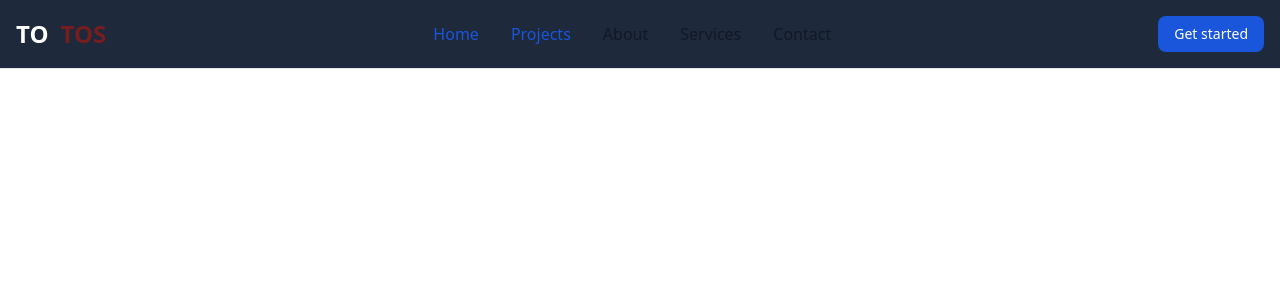
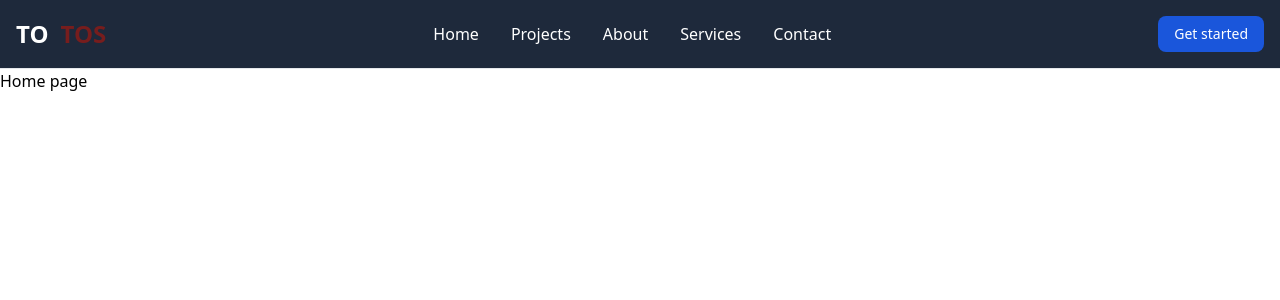
Before and after one commit to rakibulislam8226/totos, a Vue app in the folder frontend/: page / in a window 1280 px wide. Shown: the top 300 px of the page. Built offline with nearby package versions, Linux system fonts and the light colour scheme.

Commit message:
Home sections added with vue and routes

```diff
--- /dev/null
+++ b/frontend/src/router/home/routes.js
@@ -0,0 +1,3 @@
+export default [
+    { path: '', component: () => import('../../views/home/home.vue') },
+];
--- a/frontend/src/router/index.js
+++ b/frontend/src/router/index.js
@@ -1,4 +1,5 @@
 import {createRouter, createWebHistory} from 'vue-router';
+import HomeRoutes from './home/routes';
 import ProjectsRoutes from './projects/routes';
 import AboutRoutes from './about/routes';
 import ContactRoutes from './contact/routes';
@@ -7,6 +8,10 @@ import ServiceRoutes from './service/routes';
 const router = createRouter({
   history: createWebHistory(import.meta.env.BASE_URL),
   routes: [
+    {
+      path: '/',
+      children: HomeRoutes
+    },
     {
       path: '/projects',
       children: ProjectsRoutes
--- a/frontend/src/views/base/navbar.vue
+++ b/frontend/src/views/base/navbar.vue
@@ -1,6 +1,6 @@
 <template>
   <nav
-    class="bg-slate-800 dark:bg-gray-900 fixed w-full z-20 top-0 start-0 border-b border-gray-200 dark:border-gray-600"
+    class="bg-slate-800 dark:bg-gray-900 w-full z-20 top-0 start-0 border-b border-gray-200 dark:border-gray-600"
   >
     <div
       class="max-w-screen-xl flex flex-wrap items-center justify-between mx-auto p-4"
@@ -21,6 +21,7 @@
         <button
           type="button"
           class="text-white bg-blue-700 hover:bg-blue-800 focus:ring-4 focus:outline-none focus:ring-blue-300 font-medium rounded-lg text-sm px-4 py-2 text-center dark:bg-blue-600 dark:hover:bg-blue-700 dark:focus:ring-blue-800"
+          disabled
         >
           Get started
         </button>
@@ -59,15 +60,17 @@
           <li>
             <RouterLink
               to="/"
-              class="block py-2 px-3 text-white bg-blue-700 rounded md:bg-transparent md:text-blue-700 md:p-0 md:dark:text-blue-500"
               aria-current="page"
+              :class="inactiveClass"
+              :activeClass="activeClass"
               >Home</RouterLink
             >
           </li>
           <li>
             <RouterLink
               to="/projects"
-              class="block py-2 px-3 text-white bg-blue-700 rounded md:bg-transparent md:text-blue-700 md:p-0 md:dark:text-blue-500"
+              :class="inactiveClass"
+              :activeClass="activeClass"
               aria-current="page"
               >Projects</RouterLink
             >
@@ -75,21 +78,24 @@
           <li>
             <RouterLink
               to="/about"
-              class="block py-2 px-3 text-gray-900 rounded hover:bg-gray-100 md:hover:bg-transparent md:hover:text-blue-700 md:p-0 md:dark:hover:text-blue-500 dark:text-white dark:hover:bg-gray-700 dark:hover:text-white md:dark:hover:bg-transparent dark:border-gray-700"
+              :class="inactiveClass"
+              :activeClass="activeClass"
               >About</RouterLink
             >
           </li>
           <li>
             <RouterLink
               to="/service"
-              class="block py-2 px-3 text-gray-900 rounded hover:bg-gray-100 md:hover:bg-transparent md:hover:text-blue-700 md:p-0 md:dark:hover:text-blue-500 dark:text-white dark:hover:bg-gray-700 dark:hover:text-white md:dark:hover:bg-transparent dark:border-gray-700"
+              :class="inactiveClass"
+              :activeClass="activeClass"
               >Services</RouterLink
             >
           </li>
           <li>
             <RouterLink
               to="/contact"
-              class="block py-2 px-3 text-gray-900 rounded hover:bg-gray-100 md:hover:bg-transparent md:hover:text-blue-700 md:p-0 md:dark:hover:text-blue-500 dark:text-white dark:hover:bg-gray-700 dark:hover:text-white md:dark:hover:bg-transparent dark:border-gray-700"
+              :class="inactiveClass"
+              :activeClass="activeClass"
               >Contact</RouterLink
             >
           </li>
@@ -98,3 +104,17 @@
     </div>
   </nav>
 </template>
+
+<script>
+export default {
+  name: "Navbar",
+  computed: {
+    activeClass() {
+      return "block py-2 px-3 text-white bg-blue-700 rounded md:bg-transparent text-blue-700 md:p-0 dark:text-blue-300";
+    },
+    inactiveClass() {
+      return "block py-2 px-3 text-white  rounded hover:bg-gray-100 md:hover:bg-transparent md:hover:text-blue-700 md:p-0 md:dark:hover:text-blue-500 dark:text-white dark:hover:bg-gray-700 dark:hover:text-white md:dark:hover:bg-transparent dark:border-gray-700";
+    },
+  },
+};
+</script>
--- /dev/null
+++ b/frontend/src/views/home/home.vue
@@ -0,0 +1,3 @@
+<template>
+  <h3>Home page</h3>
+</template>
--- a/frontend/src/views/projects/list.vue
+++ b/frontend/src/views/projects/list.vue
@@ -1,11 +1,13 @@
 <template>
   <div>
-    <h2 class="text-3xl hover:font-light flex justify-center">Projects list</h2>
+    <h2 class="text-3xl mt-2 hover:font-light flex justify-center">
+      Projects list
+    </h2>
     <div class="p-5">
       <div class="flex flex-wrap justify-center gap-5">
         <div
           v-for="item in items"
-          class="max-w-sm p-6 bg-white border border-gray-200 rounded-lg shadow dark:bg-gray-700 dark:border-gray-700"
+          class="max-w-sm p-6 mt-2 bg-white border border-gray-200 rounded-lg shadow dark:bg-gray-700 dark:border-gray-700"
         >
           <div class="flex justify-between">
             <h5
```
